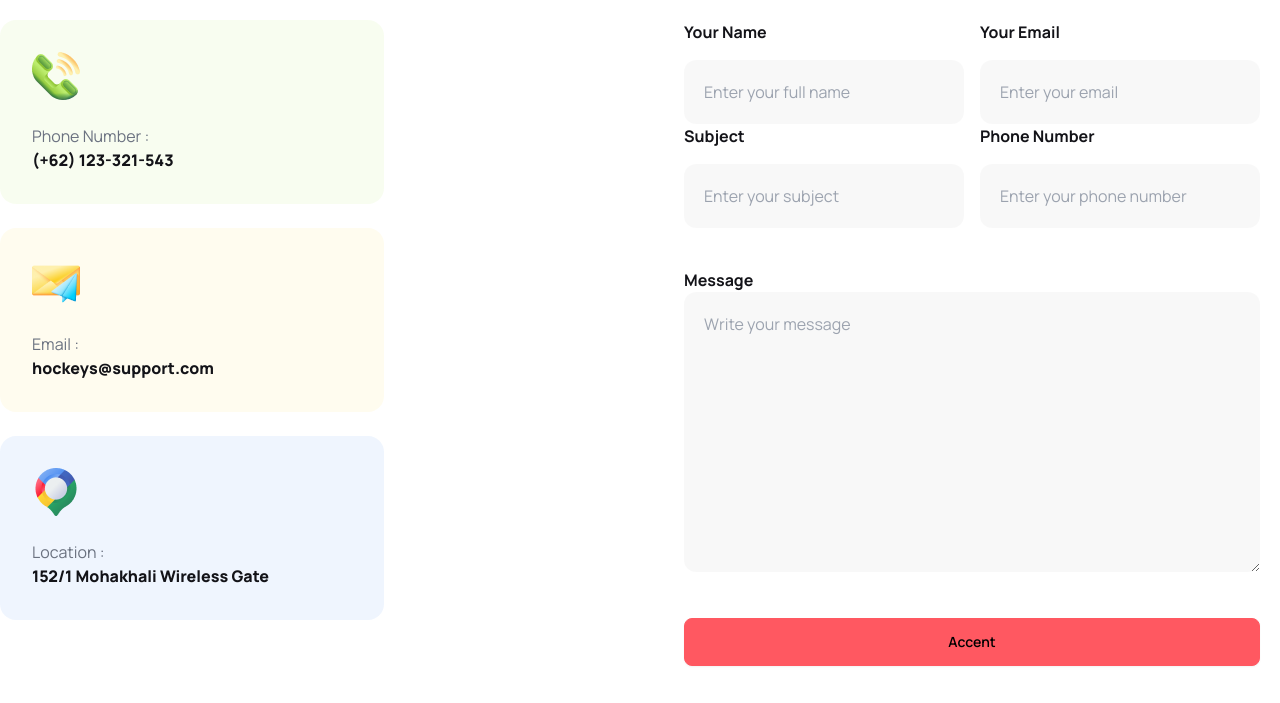
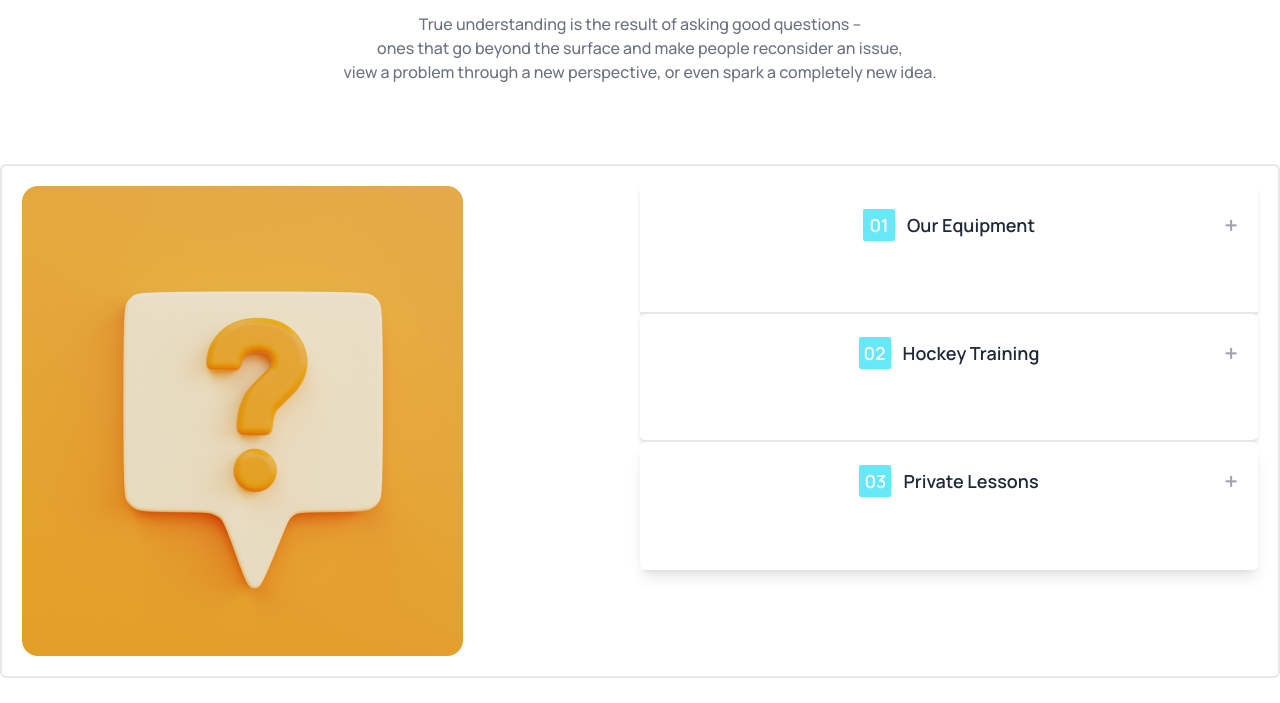
Before and after one commit to SojibAhmed114/Assignment-3, a plain HTML site: page index.html in a window 1280 px wide. Shown: the part 204-907 px from the top of the page. Drawn offline with nearby package versions, Linux system fonts and the light colour scheme.

Commit message:
Clients Question section done

```diff
--- a/index.html
+++ b/index.html
@@ -29,8 +29,68 @@
   </head>
   <body class="text-[#131318] font-manrope">
     <main class="container mx-auto">
+
+
+
+
+      <!-- Clients Question section start here -->
+      <section class=" py-16 lg:py-36">
+        <h2 class="text-4xl text-[#131318] font-extrabold text-center mb-8 mx-5">Clients Question</h2>
+        <p class="font-medium text-gray-500 text-center mx-3  mb-20">True understanding is the result of asking good questions -- <br>ones that go beyond the surface and make people reconsider an issue, <br> view a problem through a new perspective, or even spark a completely new idea.</p>
+        <div class="flex flex-col lg:flex-row border-2 p-5 box-border rounded-md">
+          <div class="flex-1"> <img src="./Images/11.png" alt="questions"></div>
+          <div class="flex-1">
+            <div class="wrapper ">
+              <div class="tab px-5 py-2 h-36 lg:h-32 bg-white shadow-md relative border-b-2 ">
+                <input type="radio" name="faq" id="faq1" class="appearance-none peer">
+                <label for="faq1"
+                  class="flex items-center cursor-pointer font-semibold text-lg after:content-['+'] after:absolute after:right-5 after:text-2xl     after:text-gray-400 hover:after:text-gray-950 peer-checked:after:transform peer-checked:after:rotate-45">
+                  <h2 class=" w-8 h-8 bg-cyan-300 text-white flex justify-center items-center rounded-sm mr-3">01</h2>
+                  <h3>Our Equipment</h3>
+                </label>
+                <div class="answer content mt-5 h-0 transition ease-in-out delay-300 overflow-hidden peer-checked:h-full">
+                  <p>
+                    We offer choices that will help you reach your goals and redefine your body. All of our selectorized equipment features a welcoming design and intuitive use.
+                  </p>
+                </div>
+              </div>
+
+              <div class="tab px-5 py-2 h-32 bg-white shadow-md relative border-b-2 rounded-md">
+                <input type="radio" name="faq" id="faq2" class="appearance-none peer">
+                <label for="faq2"
+                  class="flex items-center cursor-pointer font-semibold text-lg after:content-['+'] after:absolute after:right-5 after:text-2xl     after:text-gray-400 hover:after:text-gray-950 peer-checked:after:transform peer-checked:after:rotate-45">
+                  <h2 class=" w-8 h-8 bg-cyan-300 text-white flex justify-center items-center rounded-sm mr-3">02</h2>
+                  <h3>Hockey Training</h3>
+                </label>
+                <div class="answer content mt-5 h-0 transition ease-in-out delay-300 overflow-hidden peer-checked:h-full">
+                  <p>
+                    At HockeyTraining.com we provide players with hockey training articles, videos, and workout programs to help them improve their hockey game.
+                  </p>
+                </div>
+              </div>
+              <div class="tab px-5 py-2 h-32 bg-white shadow-lg relative rounded-md">
+                <input type="radio" name="faq" id="faq3" class="appearance-none peer">
+                <label for="faq3"
+                  class="flex items-center cursor-pointer font-semibold text-lg after:content-['+'] after:absolute after:right-5 after:text-2xl     after:text-gray-400 hover:after:text-gray-950 peer-checked:after:transform peer-checked:after:rotate-45">
+                  <h2 class=" w-8 h-8 bg-cyan-300 text-white flex justify-center items-center rounded-sm mr-3">03</h2>
+                  <h3>Private Lessons</h3>
+                </label>
+                <div class="answer content mt-5 h-0 transition ease-in-out delay-300 overflow-hidden peer-checked:h-full">
+                  <p>
+                    Posing as a private tutor, Azra secretly coaches students on achieving their goals in life and love - but not without a few bumps in the road.
+                  </p>
+                </div>
+              </div>
+            </div>
+          </div>
+        </div>
+      </section>
+      <!-- Clients Question section end here -->
+
+
+
       <!-- Get In Touch section start -->
-      <section class="">
+      <section >
         <h2 class="text-4xl text-[#131318] font-extrabold text-center mb-8 mx-5">Get In Touch</h2>
         <p class="font-medium text-gray-500 text-center mx-3  mb-20">
           Once we get in touch with your momma, we’ll get you enrolled in an
@@ -97,13 +157,13 @@
         <a href="#"><i class="fa-brands fa-github"></i></a>
         </div>
       </section>
+      <!-- Get In Touch  section end -->
     </main>
-
+<!-- main section end -->
     <!-- footer section start here -->
     <footer class="bg-[#131318]">
       <section
-        class="container mx-auto grid gap-16 grid-cols-4 py-12 lg:py-24 px-5 lg:px-0 w-full justify-center text-center lg:text-left"
-      >
+        class="container mx-auto grid gap-16 grid-cols-4 py-12 lg:py-24 px-5 lg:px-0 w-full justify-center text-center lg:text-left">
         <div class="col-span-4 lg:col-auto space-y-8">
           <h2 class="text-3xl font-extrabold text-white">Get In Touch</h2>
           <p class="font-medium text-gray-500">
@@ -152,14 +212,8 @@
             <a class="text-gray-500" href="https://www.google.com" target="_blank">Ticket Support</a>
           </p>
           <p>
-            <a
-              class="text-gray-500"
-              href="https://www.google.com"
-              target="_blank"
-              >Contact Us</a
-            >
+            <a class="text-gray-500" href="https://www.google.com" target="_blank">Contact Us</a>
           </p>
-          <p></p>
         </div>
 
         <div class="mx-auto col-span-4 lg:col-auto space-y-4">
@@ -184,29 +238,6 @@
     </footer>
     <!-- footer section done -->
 
-    <!-- main par?t -->
-    <!-- <div >
-      <div class="flex">
-        <div class="flex-1">
-          <label for="">Your Name</label><br>
-          <input class="bg-[#13131807] p-5 rounded-xl" type="text"name=""id="" placeholder="Enter your full name"required/> <br>
-          <label for="">Subject </label> <br>
-          <input class="bg-[#13131807] p-5 rounded-xl" type="text" name="" id="" placeholder="Enter your subject"required/>
-        </div>
-
-        <div class="flex-1">
-          <label for="">Your Email</label> <br>
-          <input class="bg-[#13131807] p-5 rounded-xl" type="email" name="" id="" placeholder="Enter your email" required /> <br>
-          <label for="">Phone Number</label> <br>
-          <input class="bg-[#13131807] p-5 rounded-xl" type="tel" name="" id="" placeholder="Enter your phone number" required/>
-        </div>
-      </div>
-
-      <label for="">Message</label>
-      <textarea class="bg-[#13131807] p-5 rounded-xl" name="" id="" cols="30" rows="10" placeholder="Write your message"></textarea>
-      <button class="btn btn-error">Accent</button>
-    </div>
-  </div> -->
 
     <!-- font awesome link added -->
     <script
```
